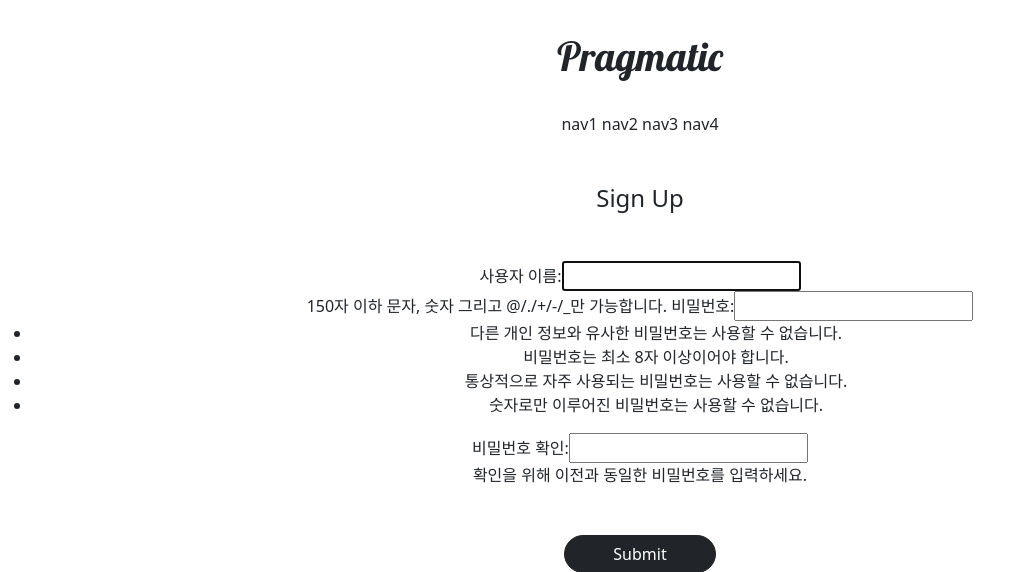
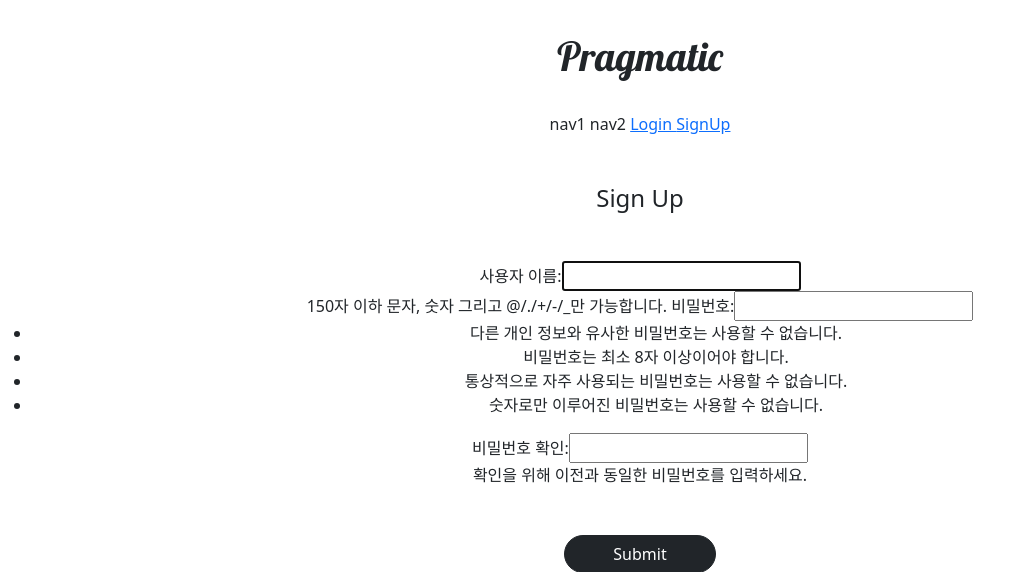
Before and after one commit to M1nseoPark/gis_4ban_1, a Django app: page /accounts/create/ in a window 1280 px wide. Shown: the top 572 px of the page, without its empty margins (0-1022 px from the left). Run offline with Django 3.2, Linux system fonts and the light colour scheme; parts of the project's set-up code (start-up, migrations or seed data) failed here and were passed over.

Commit message:
7/14 4ban class commit 3

```diff
--- a/templates/header.html
+++ b/templates/header.html
@@ -5,7 +5,22 @@
     <div class="pragmatic_header_button">
         <span>nav1</span>
         <span>nav2</span>
-        <span>nav3</span>
-        <span>nav4</span>
+        {%  if not user.is_authenticated %}
+        <span>
+            <a href="{% url 'accountapp:login' %}">
+                Login
+            </a>
+        </span>
+        <span><a href="{% url 'accountapp:create' %}">
+                SignUp
+            </a>
+        </span>
+        {% else %}
+        <span>
+            <a href="{% url 'accountapp:logout' %}">
+                Logout
+            </a>
+        </span>
+        {%  endif %}
     </div>
 </div>
```
